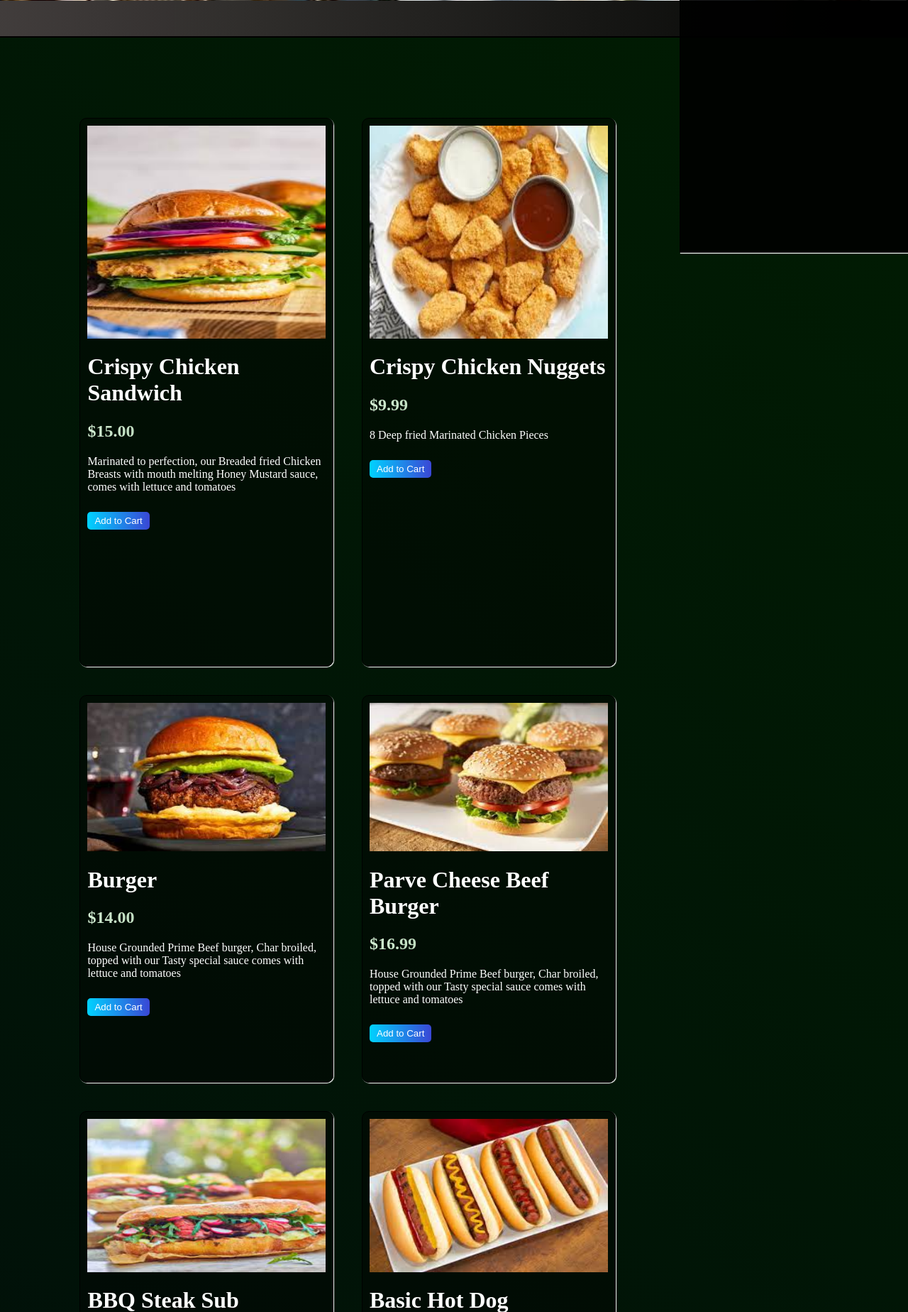
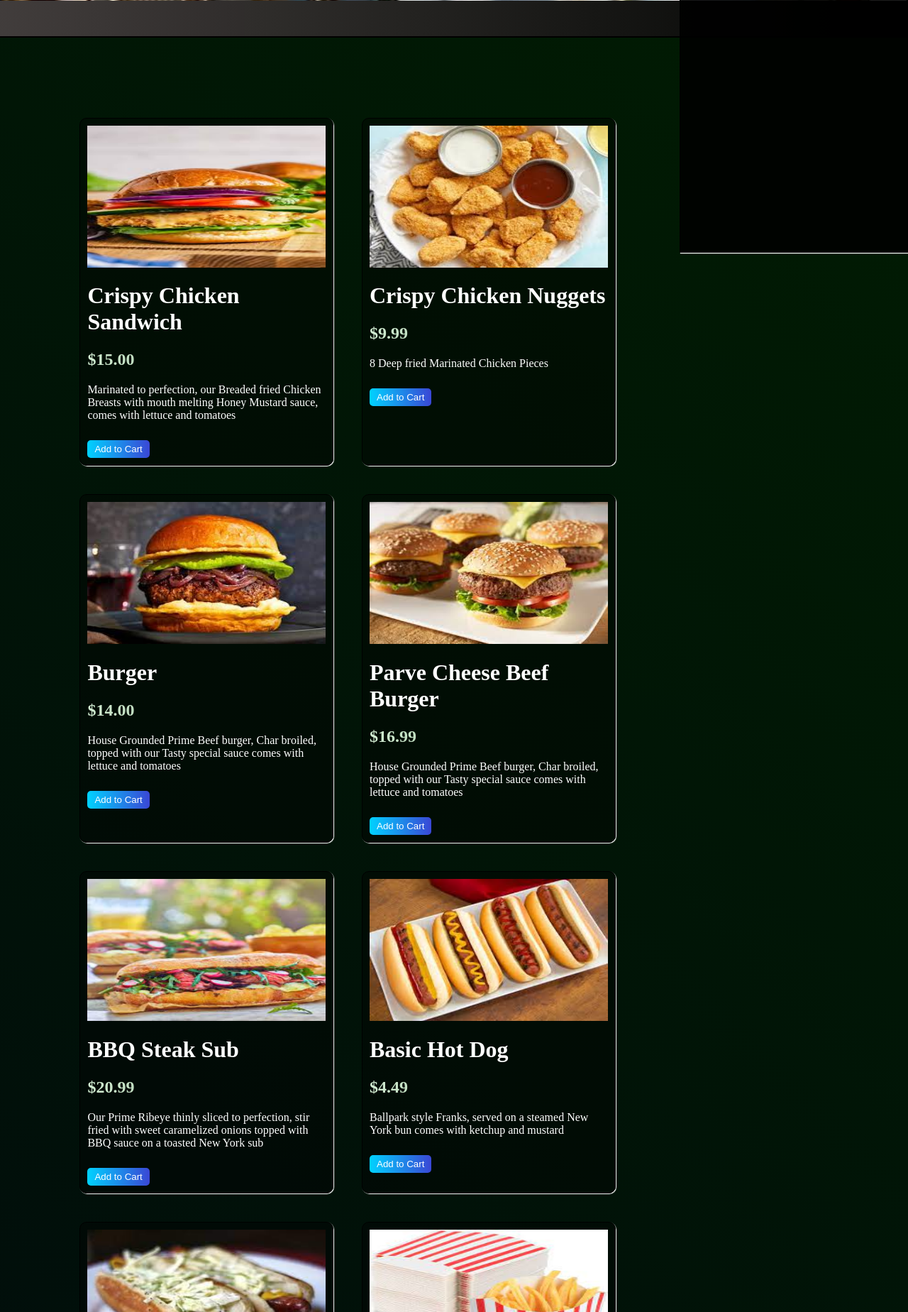
Before and after one commit to shmulisarmy/rolling-kosher-ordering-site, a FastAPI app: page / in a window 1280 px wide. Shown: the part 466-2314 px from the top of the page at 71% size. Run offline with FastAPI, Linux system fonts and the light colour scheme; some libraries are stand-ins or nearby versions.

Commit message:
updated_image_size

```diff
--- a/static/styles/menu.css
+++ b/static/styles/menu.css
@@ -27,7 +27,7 @@ main {
         }
 
         .img{
-            height: 40%;
+            height: 200px;
 
         }
 
```
